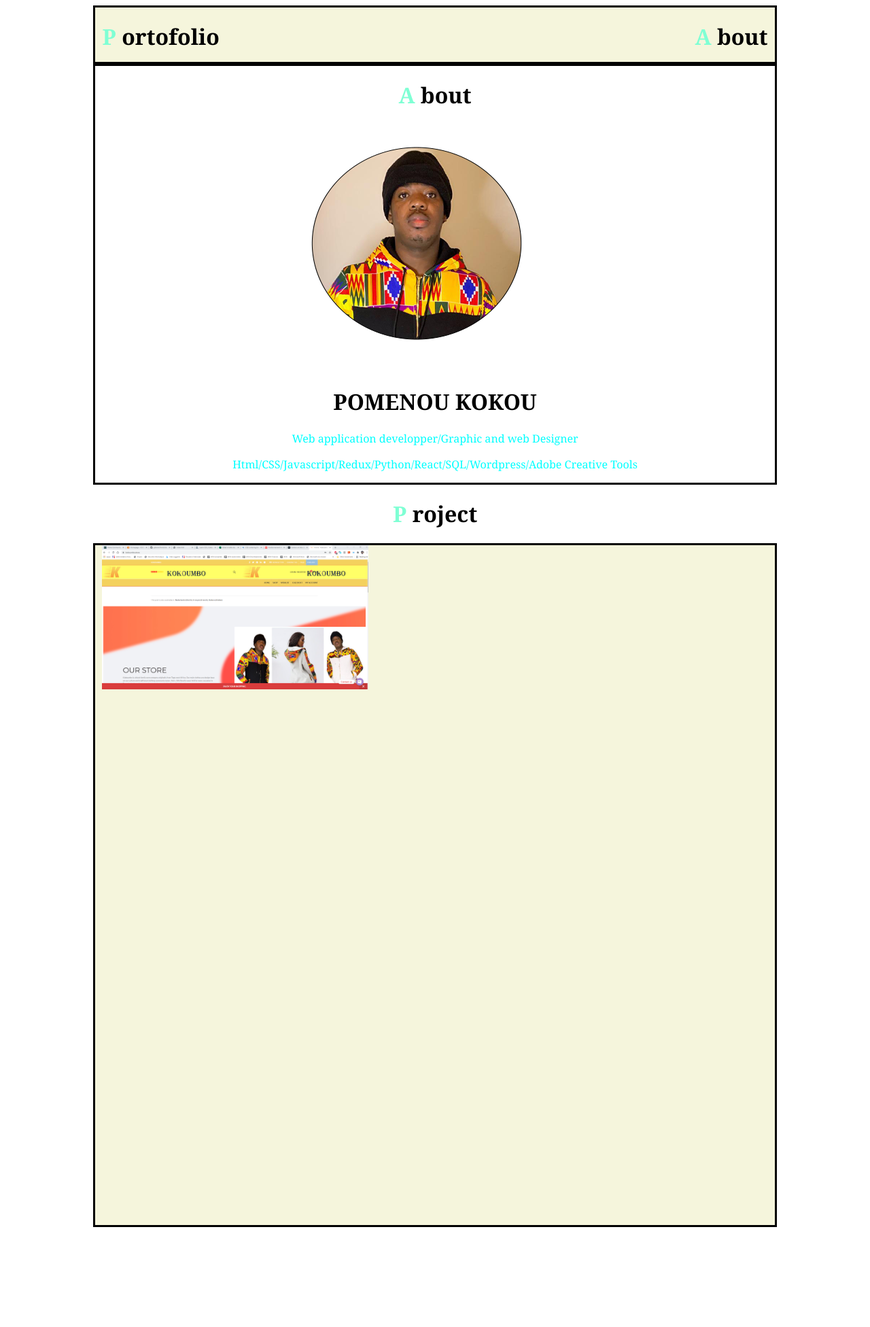
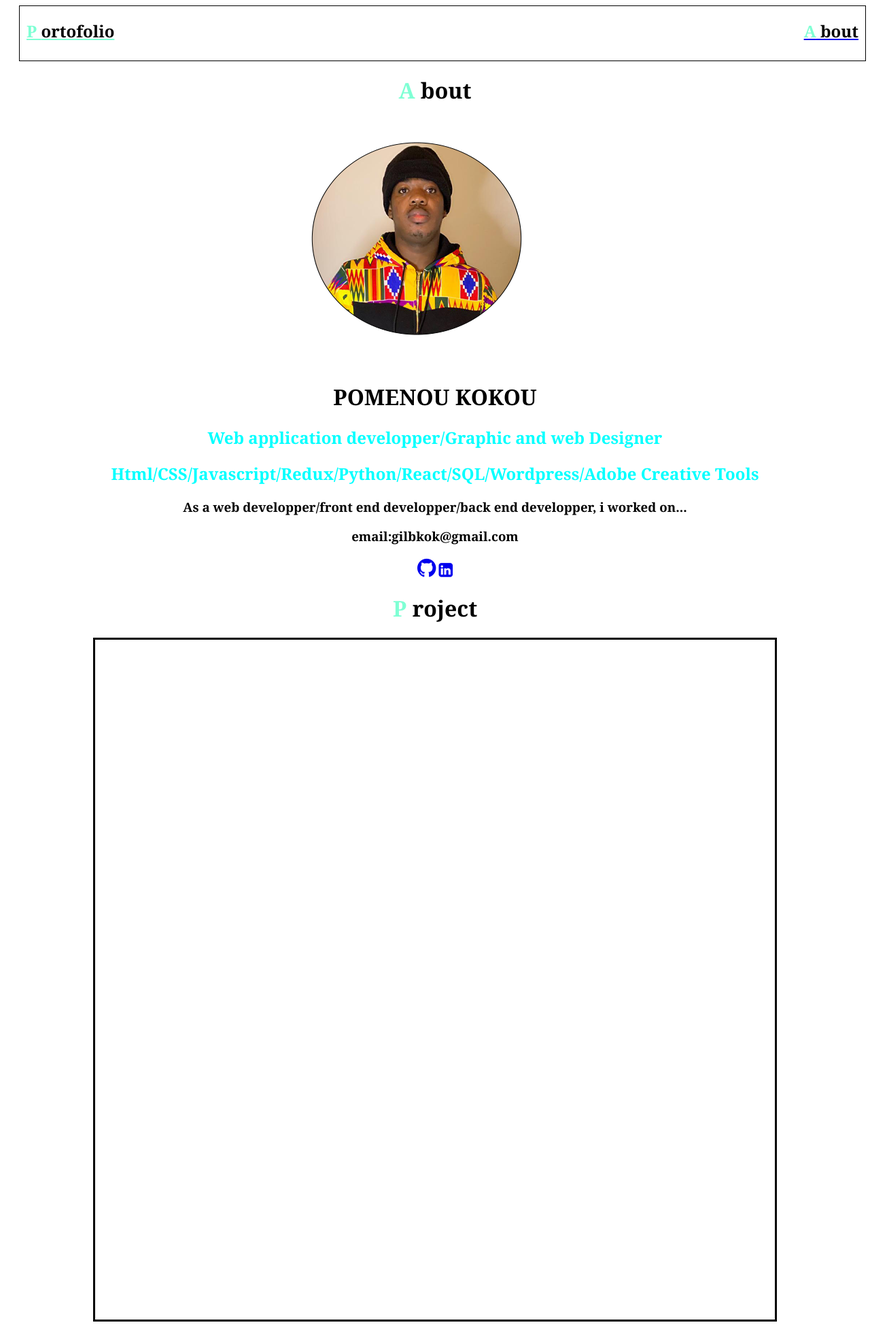
Before and after one commit to gilbkok/Portofolio, a PHP site: page / in a window 1280 px wide. Shown: the whole page at 68% size. Before the commit the page ends 1805 px from the top, so only its background shows below. Run offline with PHP 8.4, Linux system fonts and the light colour scheme.

Commit message:
add files

```diff
--- a/index.html
+++ b/index.html
@@ -2,35 +2,45 @@
 <head>
 <Title></Title>
 <link rel="stylesheet" href="style.css">
+<link rel="stylesheet" href="https://cdnjs.cloudflare.com/ajax/libs/font-awesome/4.7.0/css/font-awesome.min.css">
 </head>
 <body>
-    <header>
+    <nav class="nav">
 <div  class="div">
 <h1 style="float: left;">
+    <a href="#portofolio"
     <span style="color: aquamarine;">P</span>
     <span style="color: black;">ortofolio</span>
 </h1>
-<h1 style="float: right;">
+<h1  style="float: right;">
+    <a href="#about">
     <span style="color: aquamarine;">A</span>
     <span style="color: black;">bout</span>
+</a>
 </h1>
 </div>
-</header>
-<div  class="div" style="line: break 0px;margin-left: auto;margin-right: auto;height: auto;background-color: white;">
-<p id="p1"><h1> <span style="color: aquamarine;">A</span>
+</nav>
+
+<div id="about">
+ <div="div" style="line: break 0px;margin-left: auto;margin-right: auto;height: auto;background-color: white;">
+ <p><h1 > <span style="color: aquamarine;">A</span>
     <span style="color: black;">bout</span>
-</h1>
-</p>
-
+</h1></p>
 <img id="img" src="profil.png" alt="" style="margin-left: auto;margin-right: auto;margin-top: 0%;margin-bottom: 0%;">
 <p id="p1"><h1> POMENOU KOKOU</h1></p>
-<P style="color: cyan;">Web application developper/Graphic and web Designer</P>
-<p style="color: cyan;">Html/CSS/Javascript/Redux/Python/React/SQL/Wordpress/Adobe Creative Tools</p>
-
+<P ><h2 style="color: cyan;"> Web application developper/Graphic and web Designer</h2></P>
+<p ><h2 style="color: cyan;">Html/CSS/Javascript/Redux/Python/React/SQL/Wordpress/Adobe Creative Tools</h2></p>
 </div>
+<div><h3>As a web developper/front end developper/back end developper, i worked on...</h3></div>
+<div><h3>email:gilbkok@gmail.com</h3></div>
+<div>
+   <a href="https://github.com/gilbkok/Portofolio" target="_blank"> <i style="font-size:32px" class="fa">&#xf09b;</i></a>
+   <a href="https://www.linkedin.com/in/kokou-pomenou/" target="_blank"><i style="font-size:24px" class="fa">&#xf08c;</i></a>
+</div>
+<div></div>
+<div id="portofolio">
 <h1> <span style="color: aquamarine;">P</span>
     <span style="color: black;">roject</span></h1>
     <div class="div2">
-      <img style="max-width:40%;max: height 40%;float: left;" src="kkb scs.png" alt="">
     </div>
 </body>
--- a/style.css
+++ b/style.css
@@ -12,13 +12,12 @@ html,body{
 
 .div{
     border-style: solid;
-    border-width: 3px;
-    border-bottom-width:3px ;
-    width: 80%;
+    border-width: 0.5px;
+    border-bottom-width:0.5px ;
+    width: 100%;
     height: 80px;
     padding-left: 10px;
     padding-right: 10px;
-    background-color: beige;
     align-items: center;
     justify-self: center;
 margin-left: auto;
@@ -35,7 +34,6 @@ margin-right: auto;}
     height: 1000px;
     padding-left: 10px;
     padding-right: 10px;
-    background-color: beige;
     align-items: center;
     justify-self: center;
 margin-left: auto;
```
Also changed, not shown: GitHub.png (added), in.png (added).
